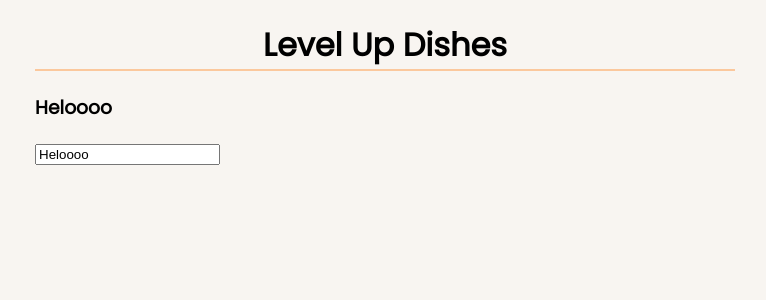
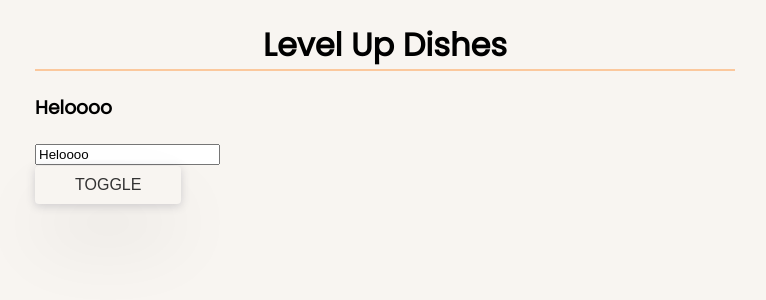
Before and after one commit to vguenoff/react-hooks, a React (Create React App) app: page / in a window 1280 px wide. Shown: the top 300 px of the page, without its empty margins (255-1021 px from the left). Built offline with nearby package versions, Linux system fonts and the light colour scheme.

Commit message:
Refactor a component end

```diff
--- a/src/App.js
+++ b/src/App.js
@@ -1,5 +1,7 @@
 import React, { useState } from 'react';
 import './App.css';
+
+import Toggle from './Toggle';
 
 const App = () => {
     const [name, setName] = useState('Heloooo');
@@ -13,6 +15,7 @@ const App = () => {
                 value={name}
                 onChange={e => setName(e.target.value)}
             />
+            <Toggle />
         </div>
     );
 };
--- a/src/Toggle.js
+++ b/src/Toggle.js
@@ -1,22 +1,14 @@
-import React, { Component } from 'react';
+import React, { useState } from 'react';
 
-export default class Toggle extends Component {
-    state = {
-        isToggled: false,
-    };
+const Toggle = () => {
+    const [isToggled, setToggle] = useState(false);
 
-    toggle = () => {
-        this.setState(state => {
-            return { isToggled: !state.isToggled };
-        });
-    };
+    return (
+        <div>
+            <button onClick={() => setToggle(!isToggled)}>Toggle</button>
+            {isToggled && <h2>Hello!</h2>}
+        </div>
+    );
+};
 
-    render() {
-        return (
-            <div>
-                <button onClick={this.toggle}>Toggle</button>
-                {this.state.isToggled && <h2>Hello!</h2>}
-            </div>
-        );
-    }
-}
+export default Toggle;
```
